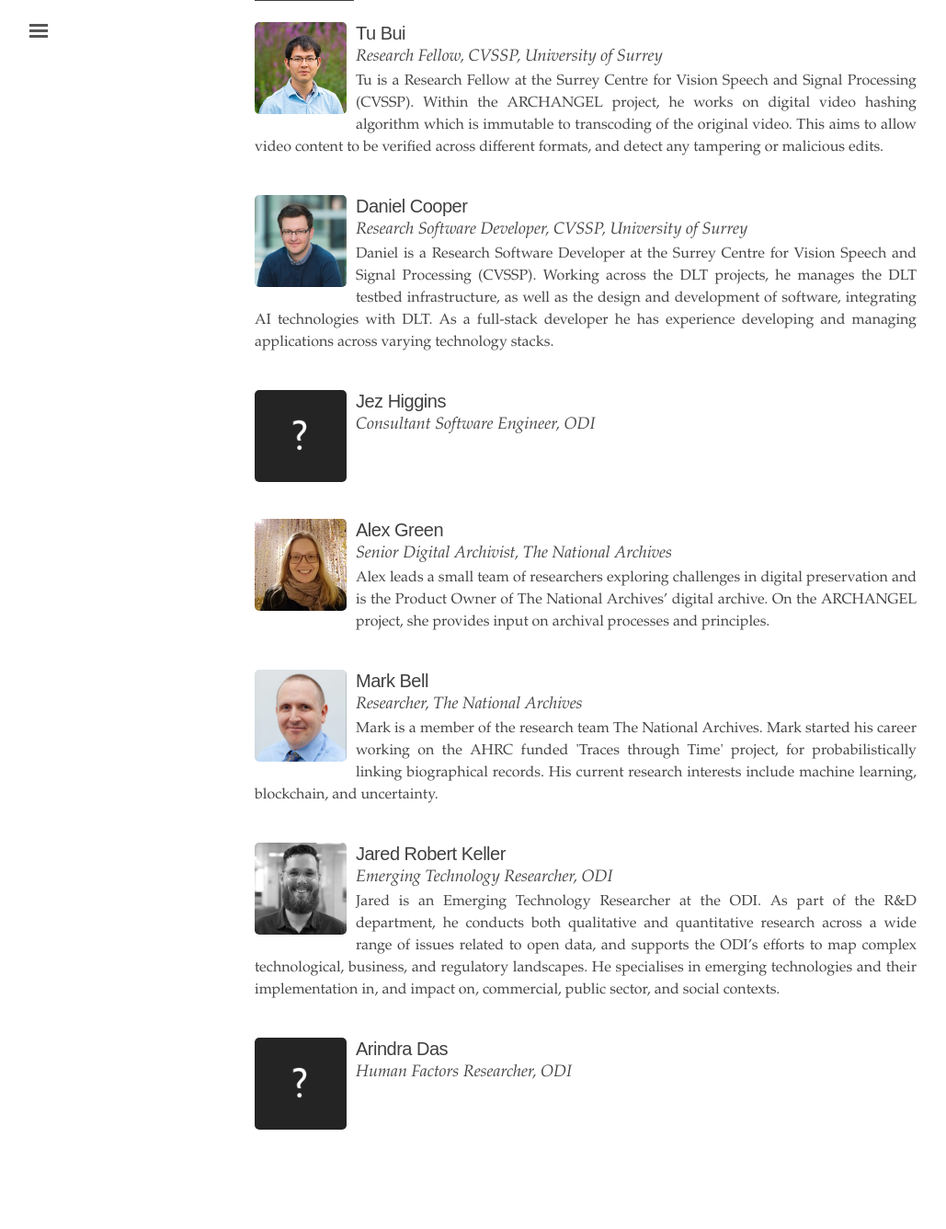
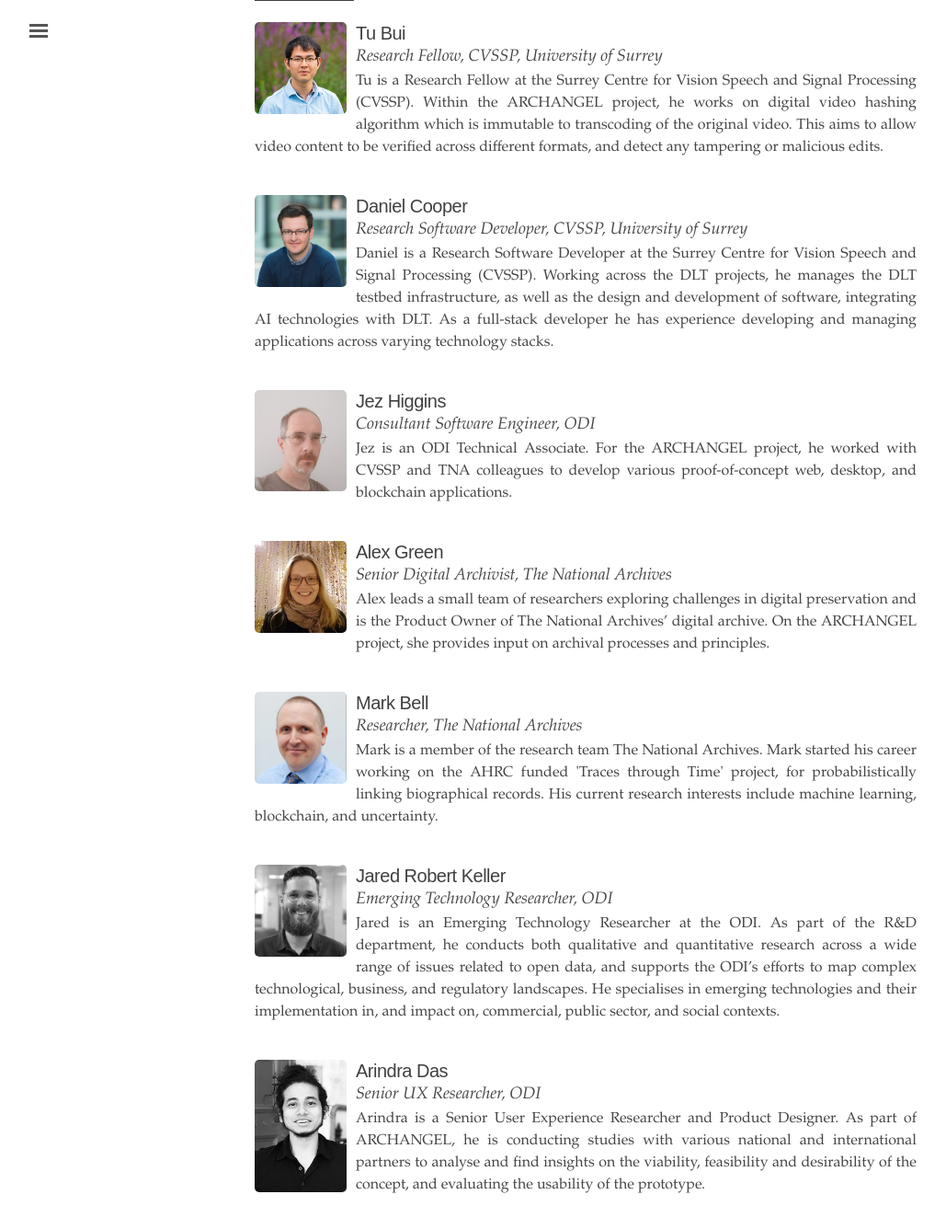
Before and after one commit to archangel-dlt/website, a Jekyll site: the page built from people.md, in a window 1280 px wide and 1400 px high, scrolled down 1155 px. Shown: the top 1336 px of the window at 92% size, without its empty margins (3-1032 px from the left). Built offline with Jekyll 4.4.1, drawn with Linux system fonts in a browser that asks for light colours.

Commit message:
Update people

```diff
--- a/_data/people.yml
+++ b/_data/people.yml
@@ -32,9 +32,10 @@
     position: Research Software Developer, CVSSP, University of Surrey
     bio: 'Daniel is a Research Software Developer at the Surrey Centre for Vision Speech and Signal Processing (CVSSP). Working across the DLT projects, he manages the DLT testbed infrastructure, as well as the design and development of software, integrating AI technologies with DLT. As a full-stack developer he has experience developing and managing applications across varying technology stacks.'
 
-  - image: noname.png
+  - image: jezhiggins.jpg
     name: Jez Higgins
     position: Consultant Software Engineer, ODI
+    bio: Jez is an ODI Technical Associate. For the ARCHANGEL project, he worked with CVSSP and TNA colleagues to develop various proof-of-concept web, desktop, and blockchain applications.
 
   - image: alexgreen.jpg
     name: Alex Green
@@ -51,6 +52,7 @@
     position: Emerging Technology Researcher, ODI
     bio: Jared is an Emerging Technology Researcher at the ODI. As part of the R&D department, he conducts both qualitative and quantitative research across a wide range of issues related to open data, and supports the ODI’s efforts to map complex technological, business, and regulatory landscapes. He specialises in emerging technologies and their implementation in, and impact on, commercial, public sector, and social contexts.
 
-  - image: noname.png
+  - image: arindradas.jpg
     name: Arindra Das
-    position: Human Factors Researcher, ODI
+    position: Senior UX Researcher, ODI
+    bio: Arindra is a Senior User Experience Researcher and Product Designer. As part of ARCHANGEL, he is conducting studies with various national and international partners to analyse and find insights on the viability, feasibility and desirability of the concept, and evaluating the usability of the prototype.
```
Also changed, not shown: assets/images/people/arindradas.jpg (added), assets/images/people/jezhiggins.jpg (added).
